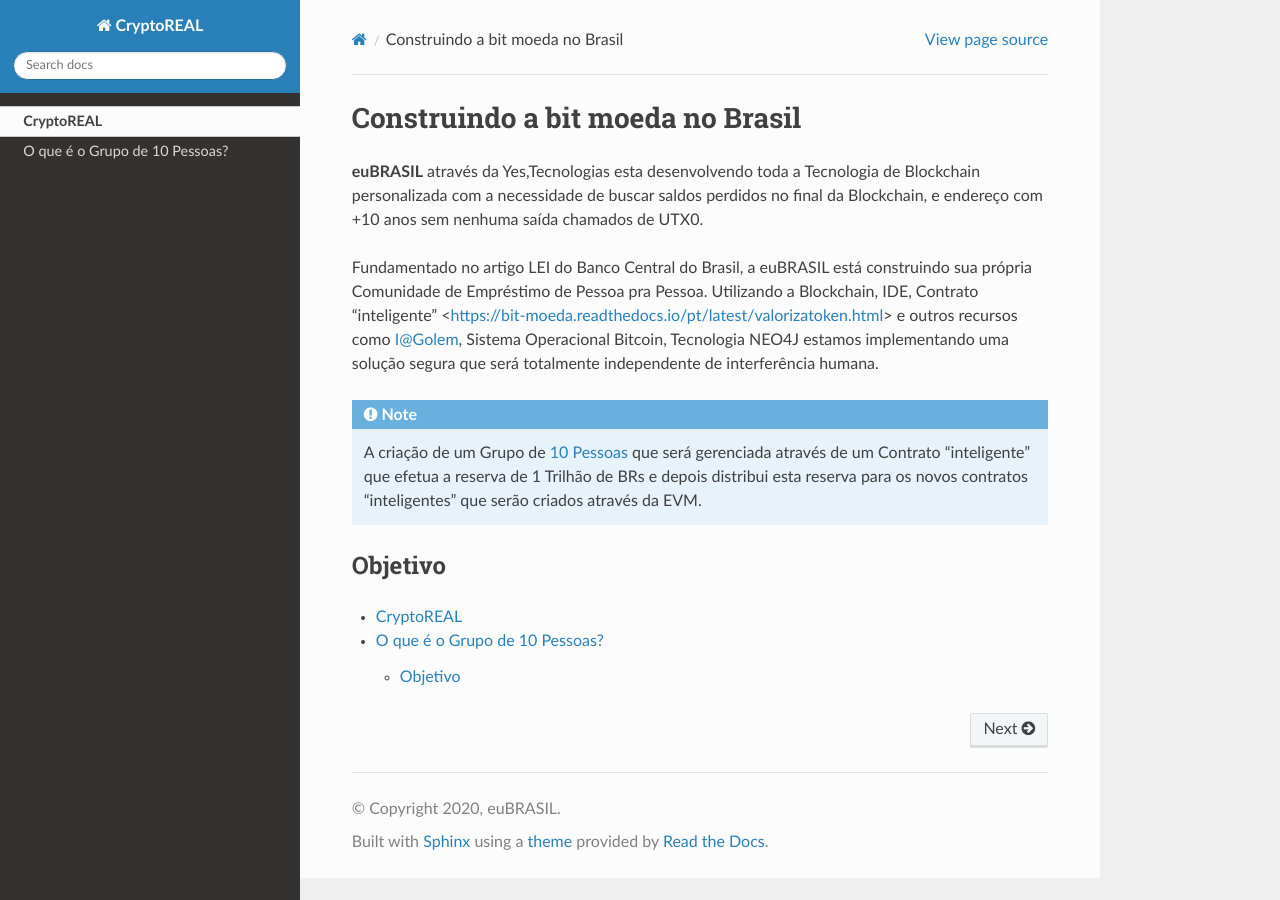
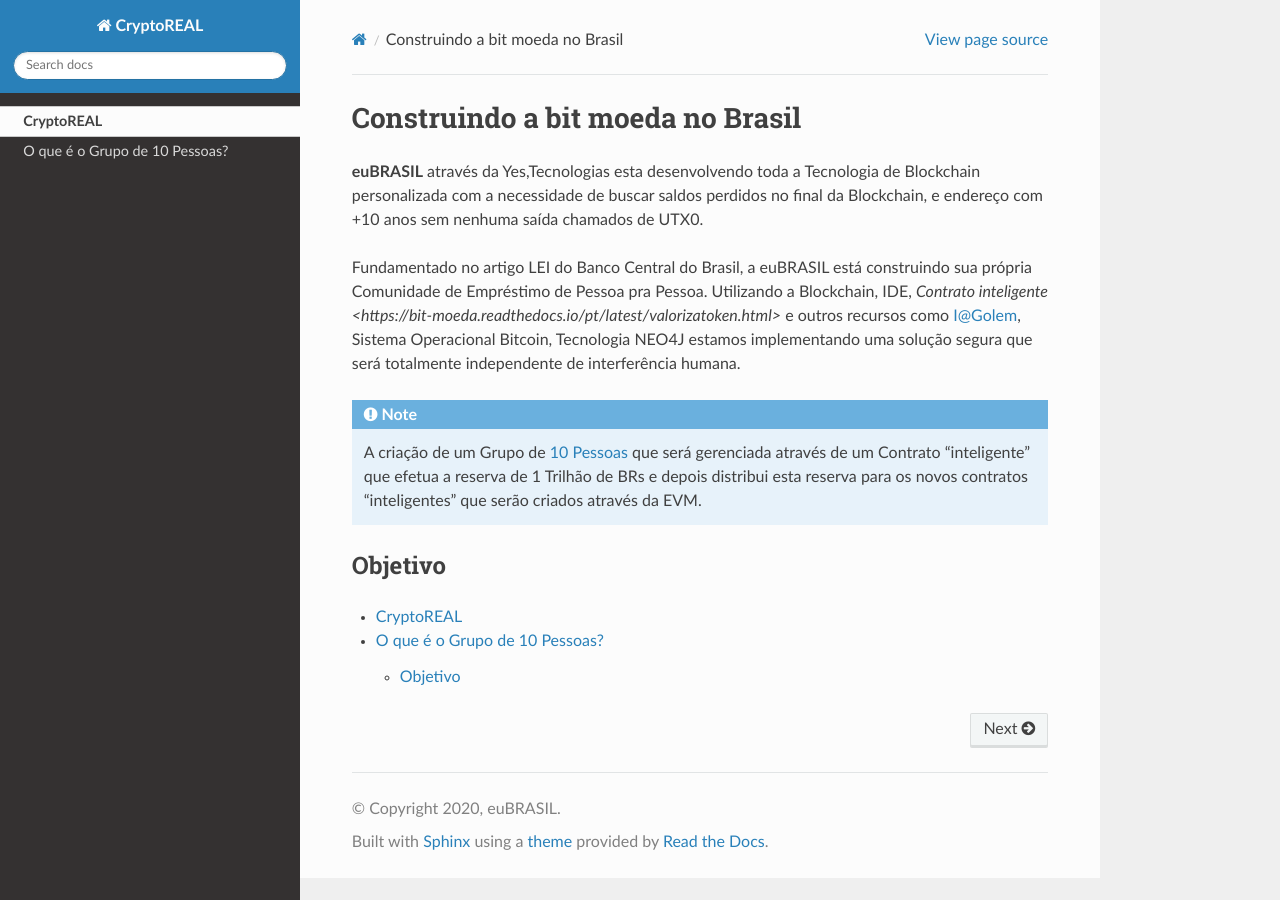
Before and after one commit to euBRASIL/BIT-Moeda, a Sphinx documentation site: the page built from docs/source/index.rst, in a window 1280 px wide. Built offline with Sphinx 7.4.7 and the Read the Docs theme 3.1.0, drawn with Linux system fonts in a browser that asks for light colours; pages that are not in the unit, such as notebooks, are missing from menus.

```diff
--- a/docs/source/index.rst
+++ b/docs/source/index.rst
@@ -3,8 +3,8 @@ Construindo a bit moeda no Brasil
 
 **euBRASIL** através da Yes,Tecnologias esta desenvolvendo toda a Tecnologia de Blockchain personalizada com a necessidade de buscar saldos perdidos no final da Blockchain, e endereço com +10 anos sem nenhuma saída chamados de UTX0.
 
-Fundamentado no artigo LEI do Banco Central do Brasil, a euBRASIL está construindo sua própria Comunidade de Empréstimo de Pessoa pra Pessoa. Utilizando a Blockchain, IDE, Contrato "inteligente"
-<https://bit-moeda.readthedocs.io/pt/latest/valorizatoken.html> e outros recursos como I@Golem, Sistema Operacional Bitcoin, Tecnologia NEO4J estamos implementando uma solução segura que será totalmente independente de interferência humana.
+Fundamentado no artigo LEI do Banco Central do Brasil, a euBRASIL está construindo sua própria Comunidade de Empréstimo de Pessoa pra Pessoa. Utilizando a Blockchain, IDE, `Contrato inteligente
+<https://bit-moeda.readthedocs.io/pt/latest/valorizatoken.html>` e outros recursos como I@Golem, Sistema Operacional Bitcoin, Tecnologia NEO4J estamos implementando uma solução segura que será totalmente independente de interferência humana.
 
 
 .. note::
```
